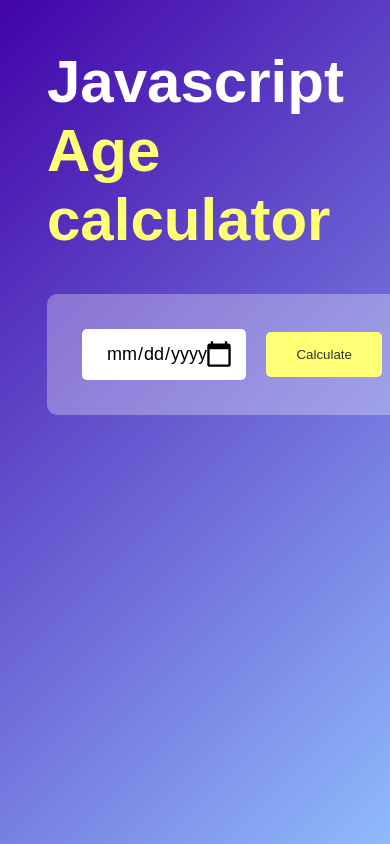
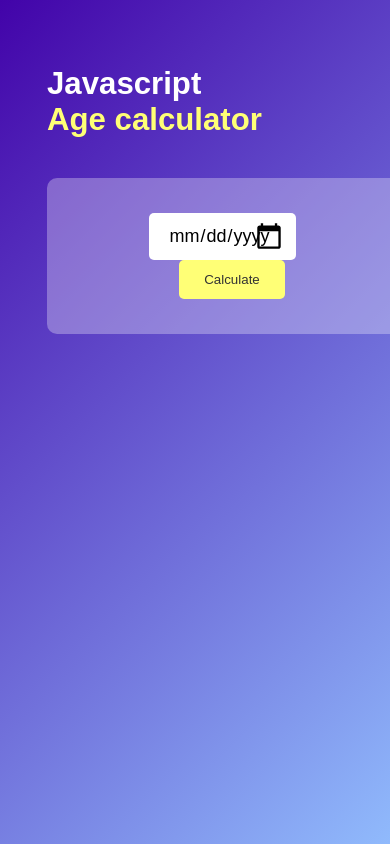
Before and after one commit to Elizo12/Age_Calculator_App, a plain HTML site: page index.html in a window 390 px wide. Shown: the top 844 px of the page. Drawn offline with Linux system fonts and the light colour scheme.

Commit message:
added changes

```diff
--- a/style.css
+++ b/style.css
@@ -69,3 +69,28 @@
 #result span{
     color: #ffff76;
 }
+/* Media query for screens smaller than 768px (tablets and phones) */
+@media (max-width: 768px) {
+    .calculator h1 {
+        font-size: 8vw; /* Increase font size slightly */
+    }
+    .input-box {
+        flex-direction: column; /* Stack input and button for small screens */
+    }
+}
+
+/* Media query for very small screens (mobile phones) */
+@media (max-width: 480px) {
+    .calculator {
+        margin-top: 15%; /* Increase top margin for small screens */
+    }
+    .input-box input {
+        padding: 12px 20px; /* Reduce padding for smaller screens */
+    }
+    .input-box button {
+        padding: 12px 25px;
+    }
+    #result {
+        font-size: 5vw; /* Slightly larger font size for the result */
+    }
+}
```
